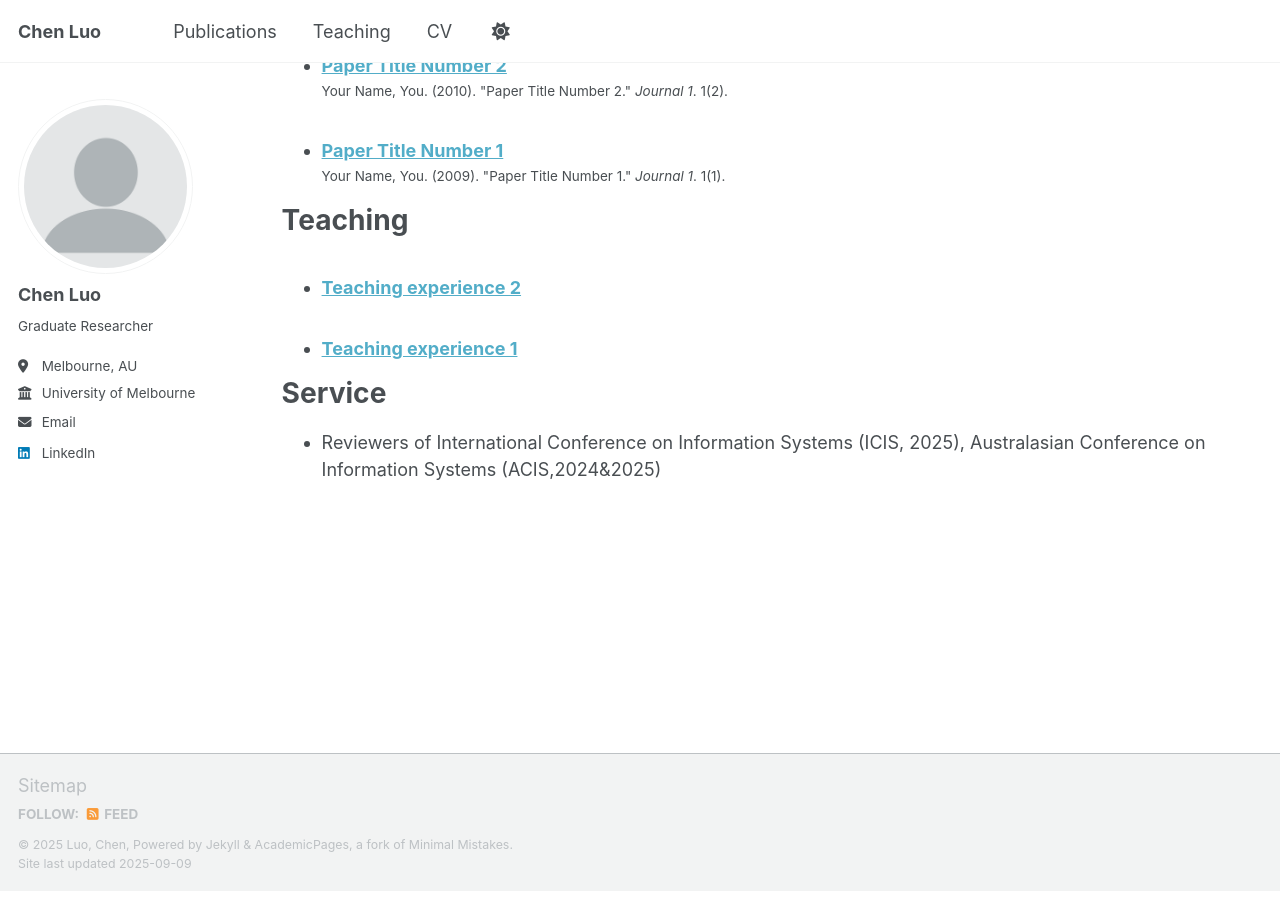
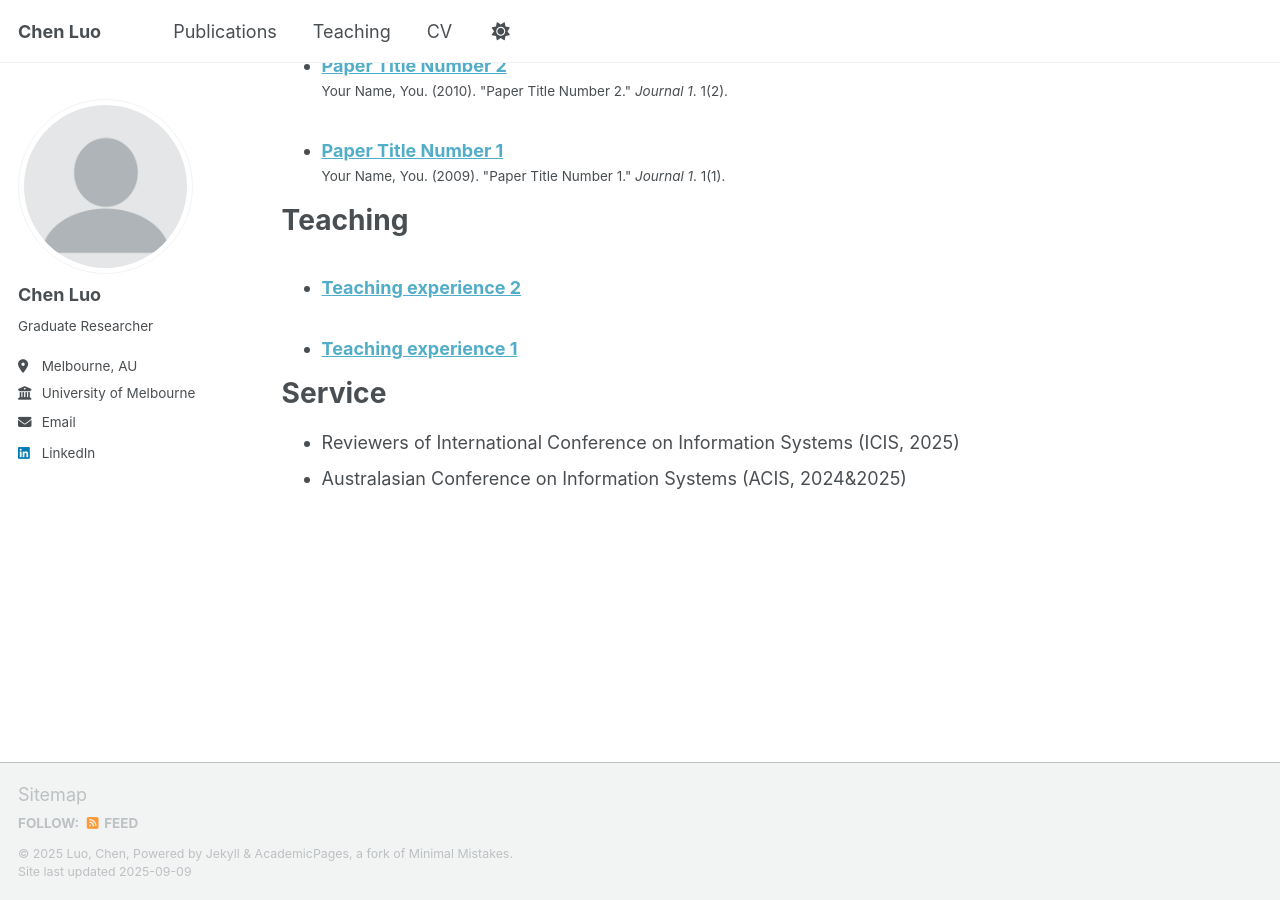
Before and after one commit to Linc0412/Linc0412.github.io, a Jekyll site: the page built from _pages/cv.md, in a window 1280 px wide and 900 px high, scrolled down 1230 px. Built offline with Jekyll 4.4.1, drawn with Linux system fonts in a browser that asks for light colours; a script that is not in the unit is left out.

Commit message:
Update cv.md

```diff
--- a/_pages/cv.md
+++ b/_pages/cv.md
@@ -44,4 +44,5 @@ Teaching
 
 Service
 ======
-* Reviewers of International Conference on Information Systems (ICIS, 2025),  Australasian Conference on Information Systems (ACIS,2024&2025)
+* Reviewers of International Conference on Information Systems (ICIS, 2025)
+* Australasian Conference on Information Systems (ACIS, 2024&2025)
```
